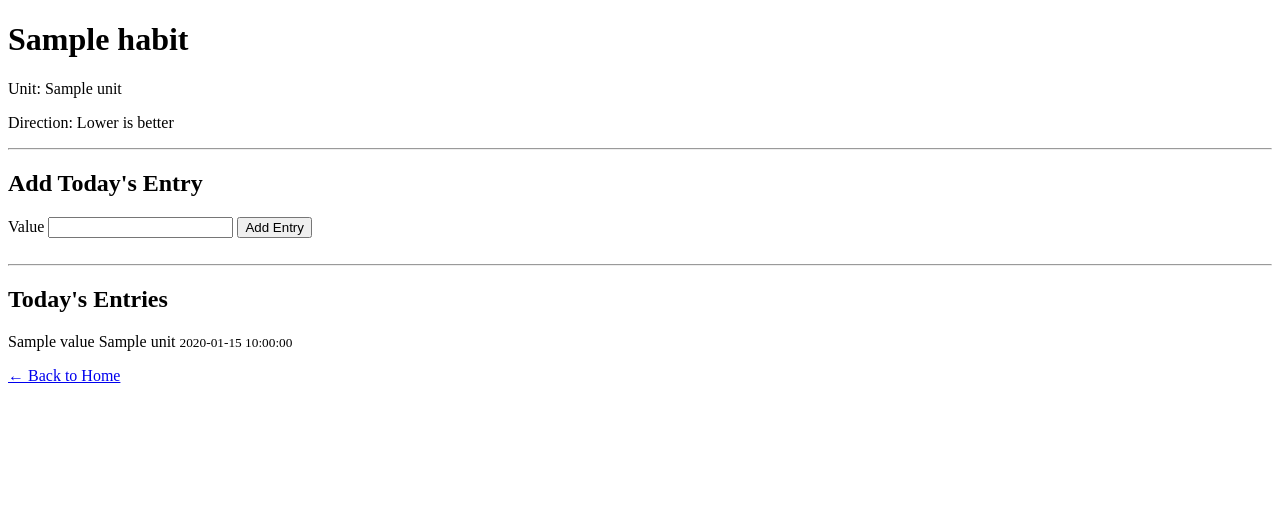
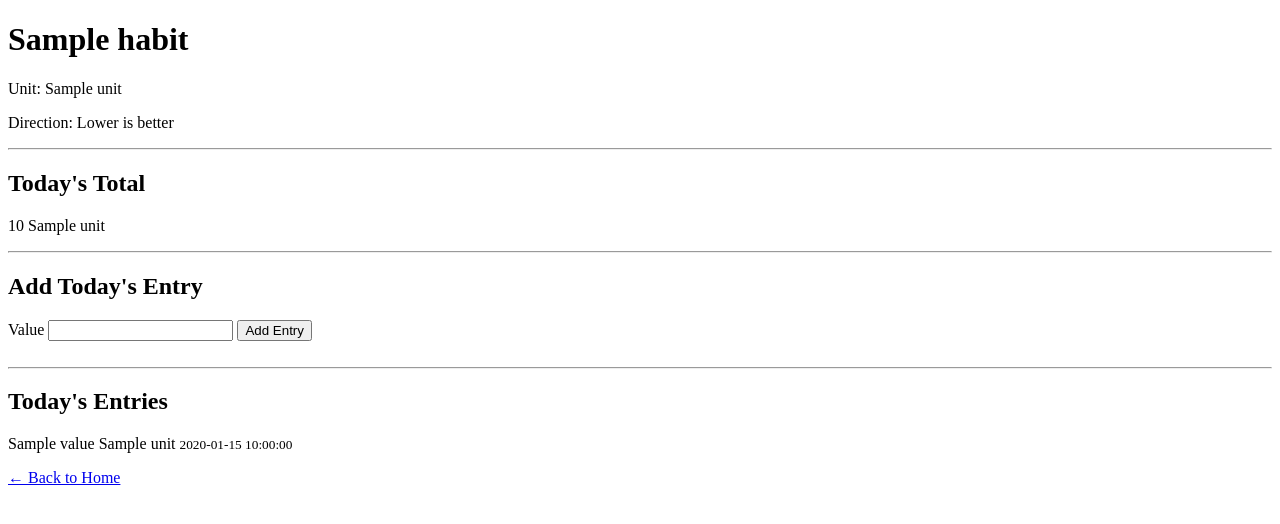
Before and after one commit to AmaanCoder786/DayGraph, a Flask app: template templates/habit.html in a window 1280 px wide. Shown: the top 524 px of the page. Run offline with Flask 3, Linux system fonts and the light colour scheme; the template is opened without the code that fills it: most values are stand-ins (such as "Sample title", 1, 10 or a date in 2020).

Commit message:
Calculate Daily Habit Totals

```diff
--- a/app.py
+++ b/app.py
@@ -38,12 +38,22 @@ def habit_page(habit_id):
         (habit_id, today)
     ).fetchall()
 
+    total = conn.execute(
+        """
+        SELECT COALESCE(SUM(value), 0) AS total
+        FROM entries
+        WHERE habit_id = ? AND date = ?
+        """,
+        (habit_id, today)
+    ).fetchone()['total']
+
     conn.close()
 
     return render_template(
         'habit.html',
         habit=habit,
-        entries=entries
+        entries=entries,
+        total=total
     )
 
 @app.route('/habit/<int:habit_id>/add-entry', methods=['POST'])
--- a/templates/habit.html
+++ b/templates/habit.html
@@ -20,6 +20,12 @@
             Lower is better
         {% endif %}
     </p>
+
+    <hr>
+
+    <h2>Today's Total</h2>
+
+    <p>{{ total }} {{ habit['unit'] }}</p>
 
     <hr>
 
```
